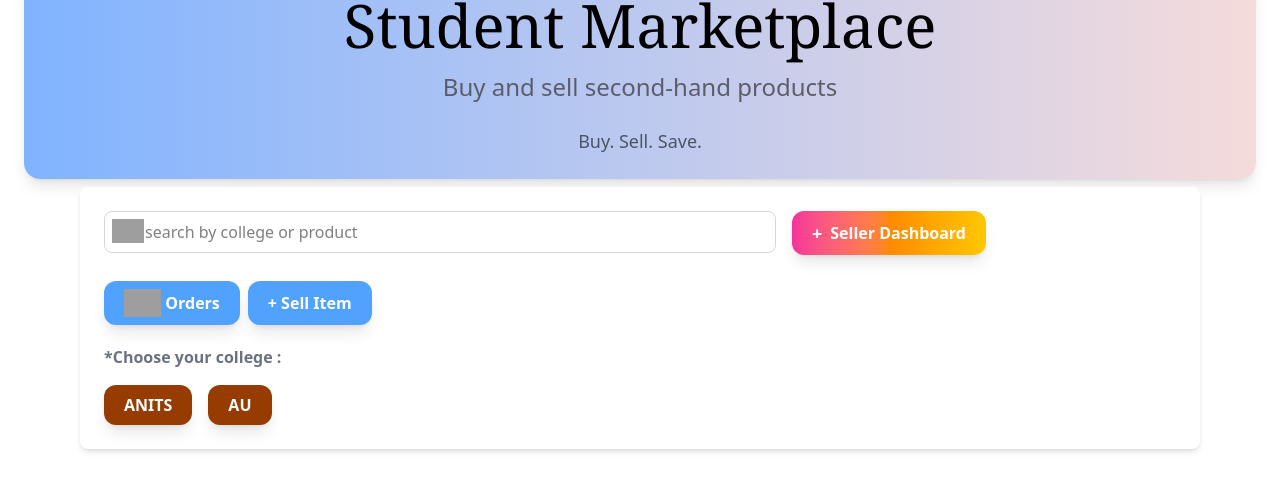
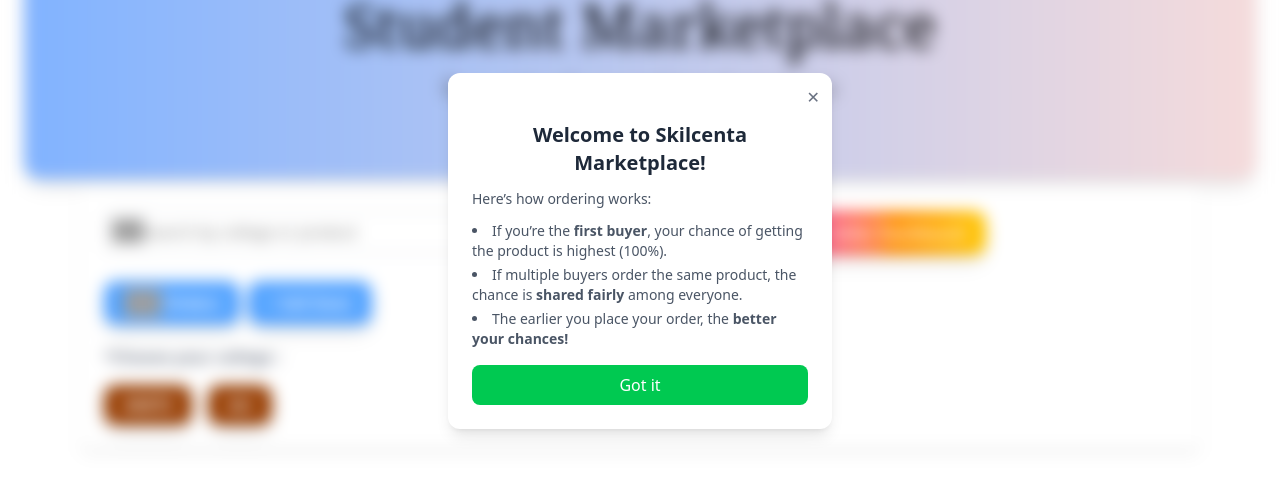
Before and after one commit to ucsmchandu/Skilcenta, a React (Vite) app: page /market in a window 1280 px wide. Shown: the part 149-628 px from the top of the page. Built offline with nearby package versions, Linux system fonts and the light colour scheme; no server answers; grey boxes are pictures that could not be loaded.

Commit message:
pop up message is developed for selling item and market place

```diff
--- /dev/null
+++ b/src/components/MarketPlacePopup.jsx
@@ -0,0 +1,41 @@
+import { li } from "motion/react-client";
+import React, { useState, useEffect } from "react";
+
+const MarketPlacePopup = ({ message, points }) => {
+  const [isOpen, setIsOpen] = useState(true);
+  if (!isOpen) return null;
+
+  return (
+    <div className="fixed inset-0 flex items-center justify-center bg-white/1 backdrop-blur-sm bg-opacity-40 z-50">
+      <div className="bg-white w-96 rounded-xl shadow-lg p-6 relative">
+        <button
+          className="absolute cursor-pointer top-3 right-3 text-gray-500 hover:text-gray-700"
+          onClick={() => setIsOpen(false)}
+        >
+          ✕
+        </button>
+
+        <h2 className="text-xl font-bold text-gray-800 mb-3 mt-6 text-center">
+          {message.title}
+        </h2>
+        <p className="text-gray-600 text-sm mb-3">{message.subTitle}</p>
+        <ul className="list-disc list-inside text-gray-600 text-sm space-y-1 mb-4">
+          {points.map((m,id) => (
+            <li key={id}>
+                {m}
+            </li>
+          ))}
+        </ul>
+
+        <button
+          onClick={() => setIsOpen(false)}
+          className="cursor-pointer w-full bg-green-500 text-white py-2 rounded-lg hover:bg-green-600 transition"
+        >
+          Got it
+        </button>
+      </div>
+    </div>
+  );
+};
+
+export default MarketPlacePopup;
--- a/src/pages/Market.jsx
+++ b/src/pages/Market.jsx
@@ -1,6 +1,7 @@
 import React, { useState } from "react";
 import Productlistings from "../components/Productlistings";
 import { Link } from "react-router-dom";
+import MarketPlacePopup from "../components/MarketPlacePopup";
 const Market = () => {
   const [search,setSearch]=useState('');
 
@@ -8,9 +9,24 @@
     setSearch(e.target.value);
     // console.log(search);
   }
-
+  const message={
+    title:"Welcome to Skilcenta Marketplace!",
+    subTitle:"Here’s how ordering works:"
+  }
+  const points=[
+    <>
+      If you’re the <strong>first buyer</strong>, your chance of getting the product is highest (100%).
+    </>,
+    <>
+      If multiple buyers order the same product, the chance is <strong>shared fairly</strong> among everyone.
+      </>,
+      <>
+      The earlier you place your order, the <strong>better your chances!</strong>
+      </>
+  ]
   return (
     <div className="mt-30">
+      <MarketPlacePopup message={message} points={points}/>
       <div className=" flex flex-col shadow-lg p-6 justify-center rounded-2xl text-white h-auto items-center m-6 bg-gradient-to-r from-[#80B3FF] to-[#f5dbdb]">
         <h1 className="text-4xl md:text-6xl  text-black font-serif mb-4">
           Student Marketplace
--- a/src/pages/OrderPop.jsx
+++ b/src/pages/OrderPop.jsx
@@ -22,9 +22,9 @@
           Thank you for your purchase. You will receive a confirmation email soon.<br />
           For any queries, feel free to <Link to="/contact" className="text-blue-600 font-semibold hover:underline">contact us</Link>.
         </p>
-        <Link to="/" className="mt-4">
-          <button className="bg-gradient-to-r from-green-500 to-blue-500 text-white px-8 py-3 rounded-xl font-bold text-lg shadow-lg hover:from-green-600 hover:to-blue-600 transition">
-            Back to Home
+        <Link to="/orders" className="mt-4">
+          <button className="cursor-pointer bg-gradient-to-r from-green-500 to-blue-500 text-white px-8 py-3 rounded-xl font-bold text-lg shadow-lg hover:from-green-600 hover:to-blue-600 transition">
+            Go to Orders
           </button>
         </Link>
       </div>
--- a/src/pages/Sellitem.jsx
+++ b/src/pages/Sellitem.jsx
@@ -2,6 +2,7 @@
 import axios from "axios";
 import { toast } from "react-toastify";
 import { useAuth } from "../contextApi/AuthContext";
+import MarketPlacePopup from "../components/MarketPlacePopup";
 const Sellitem = () => {
   const { currentUser } = useAuth();
   const [form, setForm] = useState({
@@ -138,14 +139,42 @@
   const scrollToTop = () => {
     window.scrollTo(0, 0);
   };
+  const msgData={
+    title:" Ready to Sell on Skilcenta?",
+    subTitle:"Before you list your product, please follow these rules:"
+  }
+  const points=[
+    <>
+     Provide a <span className="font-semibold">clear title</span> and
+            accurate description.
+    </>,
+    <>
+     Upload a <span className="font-semibold">good quality image</span>{" "}
+            (so buyers trust your listing).
+    </>,
+    <>
+    Set a <span className="font-semibold">fair price</span> to attract
+            more buyers.
+    </>,
+    <>
+    Keep your product info <span className="font-semibold">honest</span>{" "}
+            — it builds credibility.
+    </>,
+    <>
+     Once someone <span className="font-semibold">orders your product</span>,
+    you must <span className="font-semibold">submit it to our team</span>.
+    Our team will come and <span className="font-semibold">receive the product ASAP</span>.
+    </>
+  ]
 
   return (
     <div className="mt-20 min-h-screen flex items-center justify-center bg-gradient-to-br from-[#f8fafc] to-[#e0e7ff] py-10">
+      <MarketPlacePopup message={msgData} points={points}/>
       <div className="w-full max-w-2xl bg-white rounded-2xl shadow-2xl p-8">
         <h2 className="text-3xl font-extrabold text-gray-900 mb-2 text-center">
           Sell Your Product
         </h2>
-        <p className="text-gray-600 mb-8 text-center">
+        <p className="text-red-600 mb-8 text-center">
           Fill in the details below. Your product info will be sent to the site
           administrator for approval.
         </p>
@@ -324,7 +353,7 @@
             Submit for Review
           </button>
         </form>
-        <div className="mt-8 text-center text-gray-500 text-sm">
+        <div className="mt-8 text-center text-red-500 text-sm">
           Your product details will be reviewed by the administrator before
           being listed.
         </div>
```
